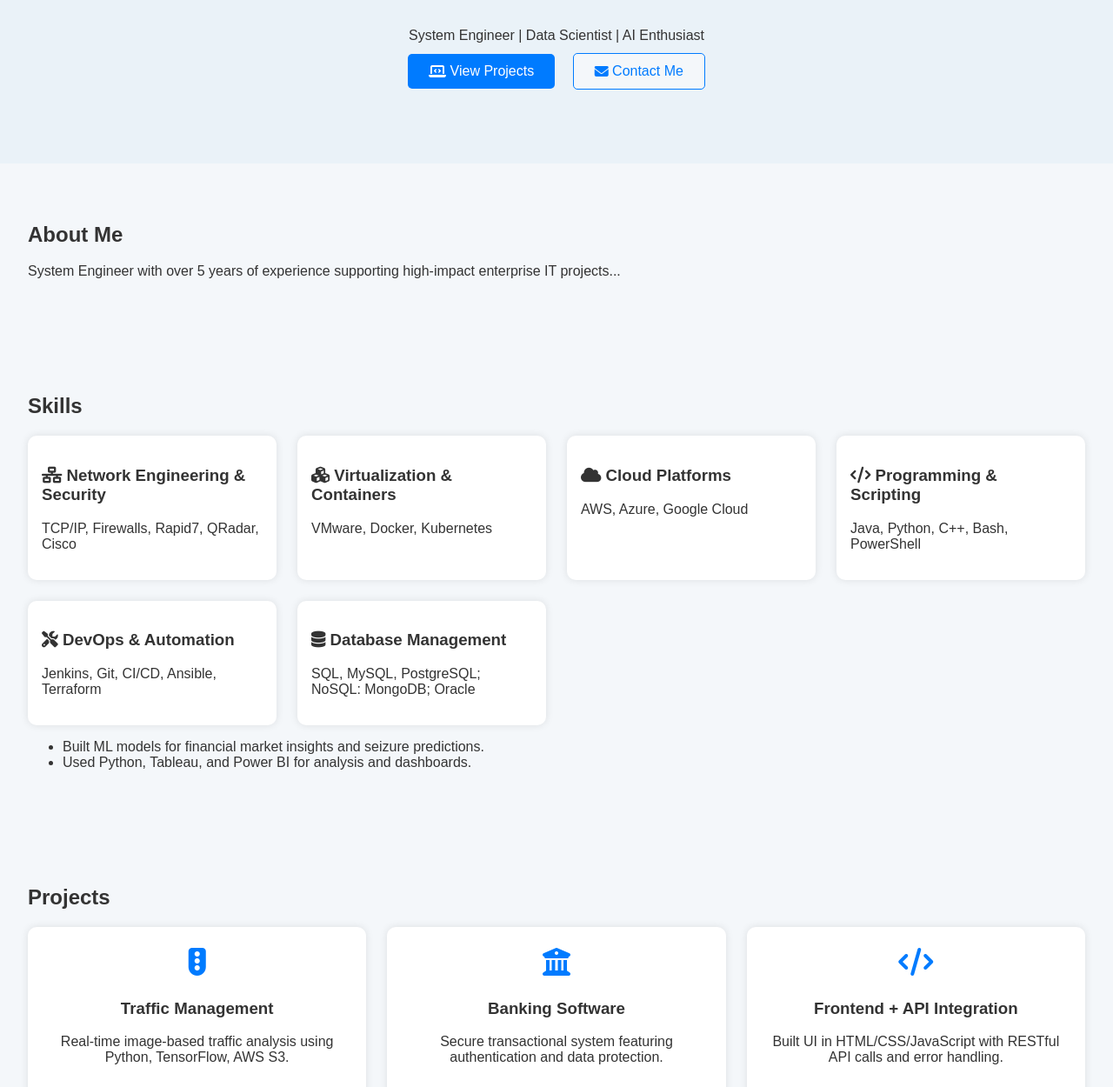
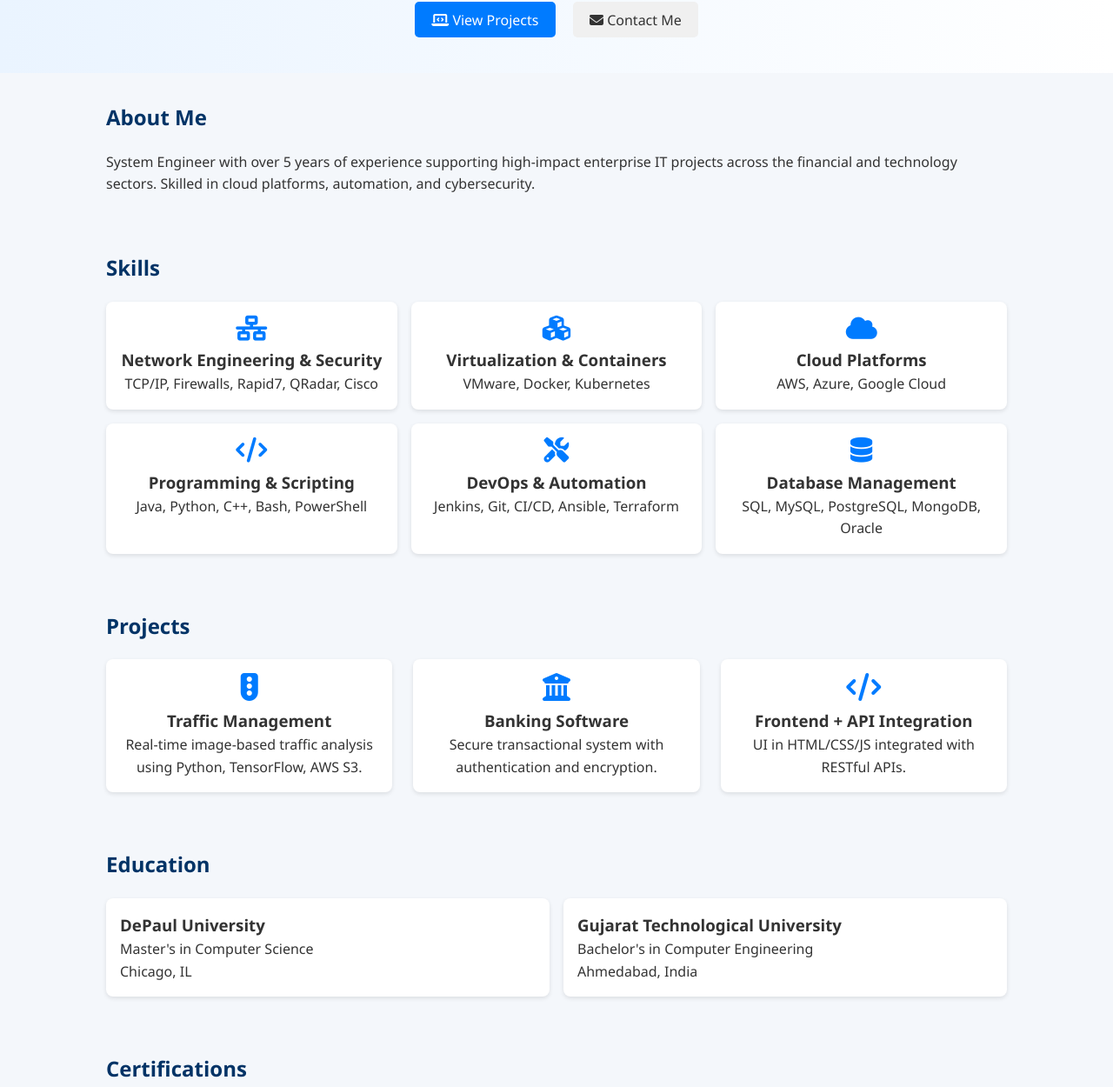
Before and after one commit to Krishna07r/Romilmehta.The-Future-B, a plain HTML site: page index.html in a window 1280 px wide. Shown: the part 199-1449 px from the top of the page at 87% size. Drawn offline with Linux system fonts and the light colour scheme; files that its build step writes are made by us from their sources.

Commit message:
Initial commit

```diff
--- a/index.html
+++ b/index.html
@@ -39,7 +39,7 @@
   <section id="about" class="section">
     <h2>About Me</h2>
     <p>
-      System Engineer with over 5 years of experience supporting high-impact enterprise IT projects...
+      System Engineer with over 5 years of experience supporting high-impact enterprise IT projects across the financial and technology sectors. Skilled in cloud platforms, automation, and cybersecurity.
     </p>
   </section>
 
@@ -47,35 +47,12 @@
   <section id="skills" class="section">
     <h2>Skills</h2>
     <div class="skills-grid">
-      <div class="skill-box">
-        <h3><i class="fas fa-network-wired"></i> Network Engineering & Security</h3>
-        <p>TCP/IP, Firewalls, Rapid7, QRadar, Cisco</p>
-      </div>
-      <div class="skill-box">
-        <h3><i class="fas fa-cubes"></i> Virtualization & Containers</h3>
-        <p>VMware, Docker, Kubernetes</p>
-      </div>
-      <div class="skill-box">
-        <h3><i class="fas fa-cloud"></i> Cloud Platforms</h3>
-        <p>AWS, Azure, Google Cloud</p>
-      </div>
-      <div class="skill-box">
-        <h3><i class="fas fa-code"></i> Programming & Scripting</h3>
-        <p>Java, Python, C++, Bash, PowerShell</p>
-      </div>
-      <div class="skill-box">
-        <h3><i class="fas fa-tools"></i> DevOps & Automation</h3>
-        <p>Jenkins, Git, CI/CD, Ansible, Terraform</p>
-      </div>
-      <div class="skill-box">
-        <h3><i class="fas fa-database"></i> Database Management</h3>
-        <p>SQL, MySQL, PostgreSQL; NoSQL: MongoDB; Oracle</p>
-        </div>
-      </div>
-      <ul>
-        <li>Built ML models for financial market insights and seizure predictions.</li>
-        <li>Used Python, Tableau, and Power BI for analysis and dashboards.</li>
-      </ul>
+      <div class="skill-box"><i class="fas fa-network-wired"></i><h3>Network Engineering & Security</h3><p>TCP/IP, Firewalls, Rapid7, QRadar, Cisco</p></div>
+      <div class="skill-box"><i class="fas fa-cubes"></i><h3>Virtualization & Containers</h3><p>VMware, Docker, Kubernetes</p></div>
+      <div class="skill-box"><i class="fas fa-cloud"></i><h3>Cloud Platforms</h3><p>AWS, Azure, Google Cloud</p></div>
+      <div class="skill-box"><i class="fas fa-code"></i><h3>Programming & Scripting</h3><p>Java, Python, C++, Bash, PowerShell</p></div>
+      <div class="skill-box"><i class="fas fa-tools"></i><h3>DevOps & Automation</h3><p>Jenkins, Git, CI/CD, Ansible, Terraform</p></div>
+      <div class="skill-box"><i class="fas fa-database"></i><h3>Database Management</h3><p>SQL, MySQL, PostgreSQL, MongoDB, Oracle</p></div>
     </div>
   </section>
 
@@ -83,31 +60,27 @@
   <section id="projects" class="section">
     <h2>Projects</h2>
     <div class="projects-grid">
-      <div class="project-card">
-        <i class="fas fa-traffic-light project-icon"></i>
-        <h3>Traffic Management</h3>
-        <p>Real-time image-based traffic analysis using Python, TensorFlow, AWS S3.</p>
-      </div>
-      <div class="project-card">
-        <i class="fas fa-university project-icon"></i>
-        <h3>Banking Software</h3>
-        <p>Secure transactional system featuring authentication and data protection.</p>
-      </div>
-      <div class="project-card">
-        <i class="fas fa-code project-icon"></i>
-        <h3>Frontend + API Integration</h3>
-        <p>Built UI in HTML/CSS/JavaScript with RESTful API calls and error handling.</p>
-      </div>
+      <div class="project-card"><i class="fas fa-traffic-light project-icon"></i><h3>Traffic Management</h3><p>Real-time image-based traffic analysis using Python, TensorFlow, AWS S3.</p></div>
+      <div class="project-card"><i class="fas fa-university project-icon"></i><h3>Banking Software</h3><p>Secure transactional system with authentication and encryption.</p></div>
+      <div class="project-card"><i class="fas fa-code project-icon"></i><h3>Frontend + API Integration</h3><p>UI in HTML/CSS/JS integrated with RESTful APIs.</p></div>
     </div>
   </section>
 
   <!-- Education Section -->
   <section id="education" class="section">
     <h2>Education</h2>
-    <ul>
-      <li><strong>Master's in Computer Science</strong> - DePaul University, Chicago</li>
-      <li><strong>Bachelor's in Computer Engineering</strong> - Gujarat Technological University</li>
-    </ul>
+    <div class="edu-grid">
+      <div class="edu-card">
+        <h3>DePaul University</h3>
+        <p>Master's in Computer Science</p>
+        <span>Chicago, IL</span>
+      </div>
+      <div class="edu-card">
+        <h3>Gujarat Technological University</h3>
+        <p>Bachelor's in Computer Engineering</p>
+        <span>Ahmedabad, India</span>
+      </div>
+    </div>
   </section>
 
   <!-- Certifications Section -->
--- a/style.css
+++ b/style.css
@@ -1,10 +1,15 @@
+/* Reset */
+* {margin: 0; padding: 0; box-sizing: border-box;}
+
+/* Body */
 body {
-  font-family: Arial, sans-serif;
-  background-color: #f4f7fa;
+  font-family: 'Segoe UI', Tahoma, sans-serif;
+  background-color: #f4f7fb;
   color: #333;
-  margin: 0;
+  line-height: 1.6;
 }
 
+/* Navbar */
 .navbar {
   display: flex;
   justify-content: space-between;
@@ -16,74 +21,53 @@ body {
   width: 100%;
   z-index: 10;
 }
+.navbar .logo {color: white; font-weight: bold; font-size: 1.2rem;}
+.nav-links {list-style: none; display: flex;}
+.nav-links li {margin-left: 1.5rem;}
+.nav-links a {color: white; text-decoration: none;}
+.nav-links a:hover {text-decoration: underline;}
 
-.navbar .logo {
-  color: white;
-  font-weight: bold;
-  font-size: 1.5rem;
+/* Hero Section */
+.hero {
+  padding: 6rem 2rem 3rem;
+  text-align: center;
+  background: linear-gradient(to right, #eaf4ff, #ffffff);
 }
-
-.nav-links {
-  list-style: none;
-  display: flex;
-  gap: 1.5rem;
-}
-
-.nav-links a {
-  color: white;
-  text-decoration: none;
-  font-weight: bold;
-}
-
-.hero {
-  padding: 6rem 2rem;
-  text-align: center;
-  background: #eaf2f8;
-}
-
-.hero h1 {
-  font-size: 3rem;
-}
-
-.hero-buttons {
-  margin-top: 1.5rem;
-}
-
+.hero h1 {font-size: 2.5rem; color: #003366;}
+.hero p {margin: 0.5rem 0 1rem;}
+.hero-buttons {margin-top: 1rem;}
 .btn {
-  padding: 0.7rem 1.5rem;
+  padding: 0.6rem 1.2rem;
   border-radius: 5px;
   text-decoration: none;
   margin: 0 0.5rem;
 }
+.primary {background: #007bff; color: white;}
+.secondary {background: #f0f0f0; color: #333;}
+.primary:hover {background: #0056b3;}
+.secondary:hover {background: #ddd;}
 
-.primary {
-  background: #007bff;
-  color: white;
-}
+/* Section */
+.section {max-width: 1100px; margin: auto; padding: 2rem;}
+.section h2 {margin-bottom: 1.2rem; color: #003366;}
 
-.secondary {
-  background: #f4f7fa;
-  border: 1px solid #007bff;
-  color: #007bff;
-}
-
-.section {
-  padding: 3rem 2rem;
-}
-
+/* Skills Grid */
 .skills-grid {
   display: grid;
   grid-template-columns: repeat(auto-fit, minmax(250px, 1fr));
-  gap: 1.5rem;
+  gap: 1rem;
 }
 
 .skill-box {
   background: white;
   padding: 1rem;
-  border-radius: 10px;
-  box-shadow: 0 0 10px rgba(0,0,0,0.1);
+  border-radius: 8px;
+  box-shadow: 0 2px 5px rgba(0,0,0,0.1);
+  text-align: center;
 }
+.skill-box i {font-size: 1.8rem; color: #007bff; margin-bottom: 0.5rem;}
 
+/* Projects Grid */
 .projects-grid {
   display: grid;
   grid-template-columns: repeat(auto-fit, minmax(250px, 1fr));
@@ -92,14 +76,27 @@ body {
 
 .project-card {
   background: white;
-  padding: 1.5rem;
+  padding: 1rem;
+  border-radius: 8px;
   text-align: center;
-  border-radius: 10px;
-  box-shadow: 0 0 10px rgba(0,0,0,0.1);
+  box-shadow: 0 2px 5px rgba(0,0,0,0.1);
+}
+.project-icon {font-size: 2rem; color: #007bff; margin-bottom: 0.5rem;}
+
+/* Education Grid */
+.edu-grid {
+  display: grid;
+  grid-template-columns: repeat(auto-fit, minmax(250px, 1fr));
+  gap: 1rem;
+}
+.edu-card {
+  background: white;
+  padding: 1rem;
+  border-radius: 8px;
+  box-shadow: 0 2px 5px rgba(0,0,0,0.1);
 }
 
-.project-icon {
-  font-size: 2rem;
-  color: #007bff;
-  margin-bottom: 0.5rem;
-}
+/* Certifications */
+#certifications ul {list-style: none;}
+#certifications li {margin-bottom: 0.5rem;}
+#certifications i {color: #ff9800; margin-right: 0.5rem;}
```
